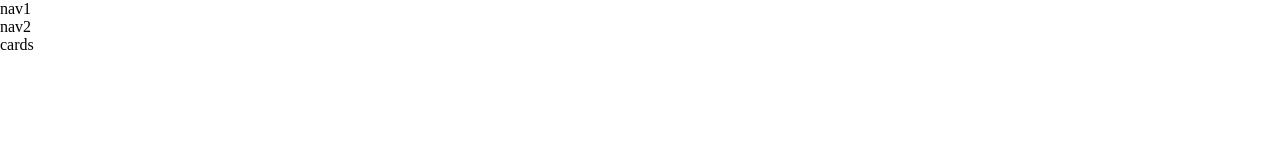
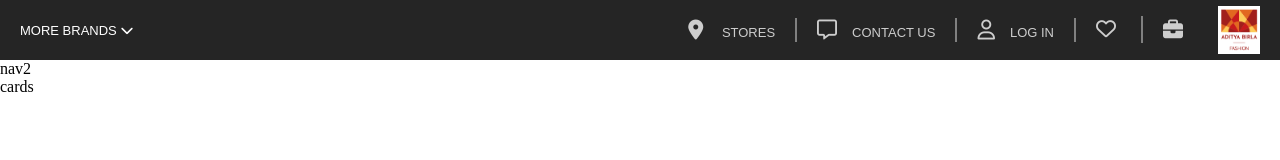
Before and after one commit to Humancodes/CollabAssignment, a plain HTML site: page index.html in a window 1280 px wide. Drawn offline with Linux system fonts and the light colour scheme.

Commit message:
Added top nav

```diff
--- a/index.html
+++ b/index.html
@@ -4,16 +4,57 @@
     <meta charset="UTF-8" />
     <meta name="viewport" content="width=device-width, initial-scale=1.0" />
     <link rel="stylesheet" href="style.css" />
+    <!-- <link
+      rel="stylesheet"
+      href="https://cdnjs.cloudflare.com/ajax/libs/font-awesome/4.7.0/css/font-awesome.min.css"
+    /> -->
     <title>Document</title>
   </head>
   <body>
     <!-- VIVEK 1st nav and hovering message icon -->
-    <nav>nav1</nav>
+    <nav class="navbar1">
+      <div class="brands">
+        MORE BRANDS <i class="fa-solid fa-chevron-down"></i>
+      </div>
+      <ul class="nav-list">
+        <a href="#">
+          <li class="nav-item">
+            <i class="fa-solid fa-location-dot icons"></i>
+            STORES
+          </li>
+        </a>
+        <a href="#">
+          <li class="nav-item">
+            <i class="fa-regular fa-message icons"></i>CONTACT US
+          </li>
+        </a>
+        <a href="#">
+          <li class="nav-item">
+            <i class="fa-regular fa-user icons"></i>LOG IN
+          </li>
+        </a>
+        <a href="#">
+          <li class="heart">
+            <i class="fa-regular fa-heart icons"></i>
+          </li>
+        </a>
+        <a href="#">
+          <li class="nav-item-last">
+            <i class="fa-solid fa-briefcase icons"></i>
+          </li>
+        </a>
+        <img class="nav1-logo" src="assets/logo.png" alt="" />
+      </ul>
+    </nav>
 
     <!-- KULDEEP 2nd Nav-->
     <nav>nav2</nav>
 
     <!-- ARNAB  -->
     <section>cards</section>
+    <script
+      src="https://kit.fontawesome.com/b7c0508dd7.js"
+      crossorigin="anonymous"
+    ></script>
   </body>
 </html>
--- a/style.css
+++ b/style.css
@@ -11,6 +11,50 @@
 /* kuldeep give your class name like navbar2 because i will use navbar 1 and nav1-items */
 
 /* NAV 1 Vivek styling */
+.navbar1 {
+  display: flex;
+  width: 100%;
+  height: 60px;
+  background-color: #252525;
+  color: white;
+  font-family: sans-serif;
+  font-size: 13px;
+  align-items: center;
+  justify-content: space-between;
+  padding: 0 20px;
+}
+
+/* .brands {
+
+} */
+.nav-list {
+  display: flex;
+  align-items: center;
+}
+
+.nav-item {
+  color: rgb(205, 205, 205);
+  padding: 2px 20px 2px 20px;
+  border-right: 2px solid gray;
+}
+.nav-item-last {
+  color: rgb(205, 205, 205);
+  padding: 5px 20px 5px 20px;
+}
+.icons {
+  font-size: 20px;
+  margin: 0 15px 0 0px;
+}
+.heart {
+  color: rgb(205, 205, 205);
+  padding: 2px 10px 2px 20px;
+  border-right: 2px solid gray;
+  font-size: 20px;
+  /* margin: 0 15px 0 0px; */
+}
+.nav1-logo {
+  width: 42px;
+}
 
 /* NAV 2 kuldeeo styling */
 
```
Also changed, not shown: assets/logo.png (added).
